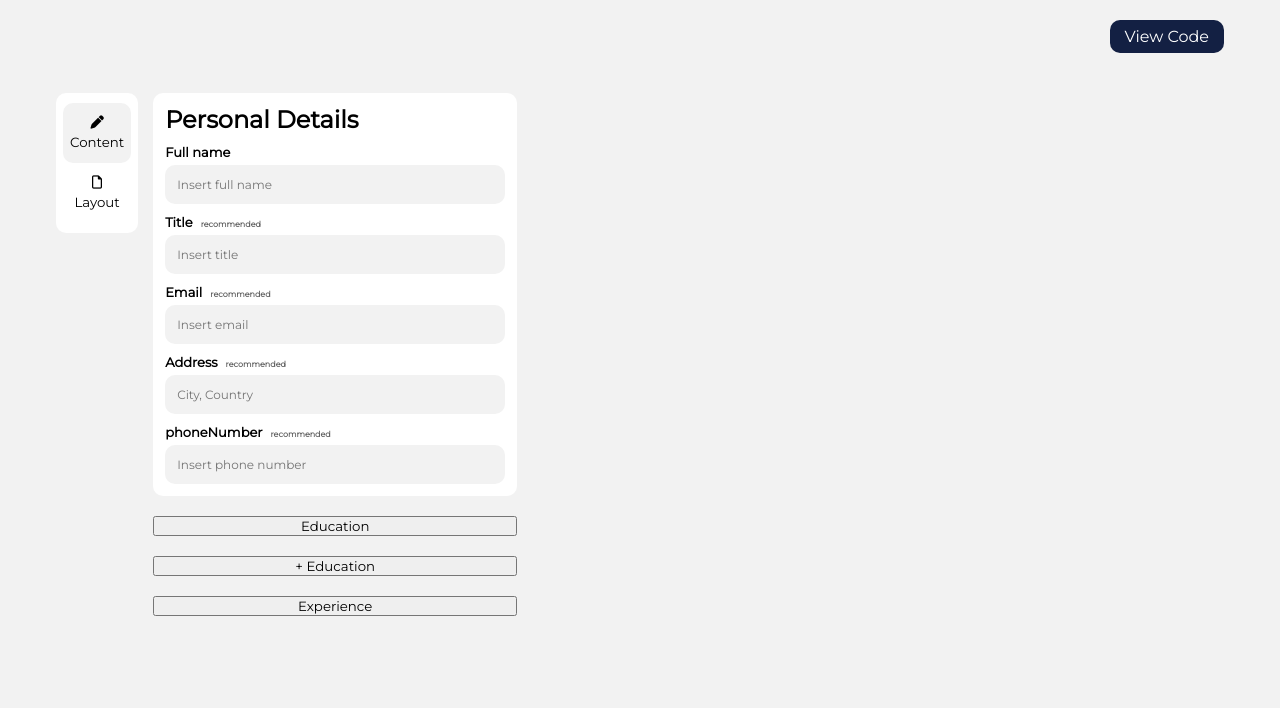
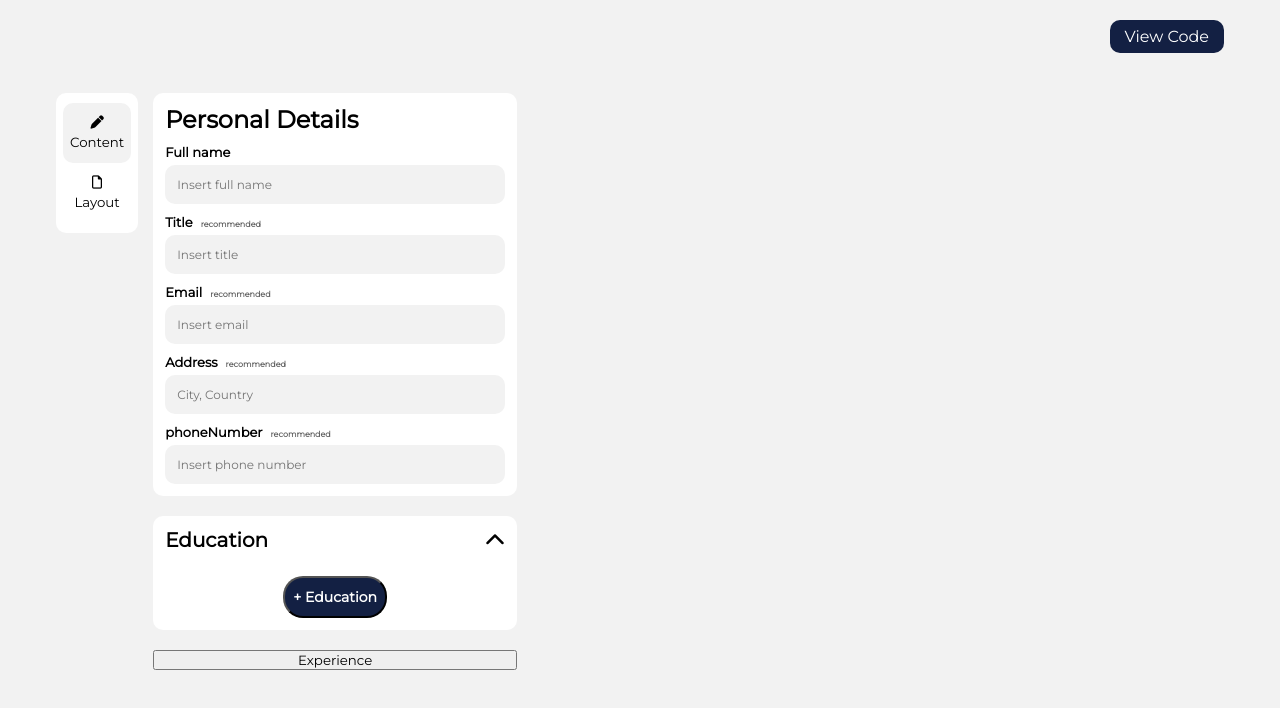
Before and after one commit to Alme08/curriculum-vitae-application, a React (Vite) app: page / in a window 1280 px wide. Both pictures are taken after a click on the button "Education". Shown: the top 708 px of the page. Built offline with nearby package versions, Linux system fonts and the light colour scheme.

Commit message:
update return

```diff
--- a/src/components/CvForm/Education.jsx
+++ b/src/components/CvForm/Education.jsx
@@ -1,12 +1,13 @@
 function Education({educations, handleExpand, isExpand, handleAddEducation}) {
+    const edit = educations.find(education => education.edit === true);
     return(
-        <>
-            <button id="education" onClick={handleExpand}>Education</button>
+        <div>
+            <button className={!isExpand ? 'educationSection' : 'educationSection open' } id="education" onClick={handleExpand}>Education
+            <i id="education" className={!isExpand ? 'fa-solid fa-chevron-down' : 'fa-solid fa-chevron-down open' }></i></button>
             {isExpand &&
-            <>
-                {educations.map((education) => {
-                    return education.edit === false ? <button key={education.id}>{education.university}</button> :
-                    <div>
+            <div className="sectionOpen">
+                {edit ?
+                    <div key={edit.id}>
                         <p>1</p>
                         <p>2</p>
                         <p>3</p>
@@ -15,12 +16,16 @@ function Education({educations, handleExpand, isExpand, handleAddEducation}) {
                             <button>Cancel</button>
                             <button>Save</button>
                         </div>
-                    </div>
-
-                })}
-                <button onClick={handleAddEducation}>+ Education</button>
-            </>}
-        </>
+                    </div> :
+                    <>
+                        {educations.map((education) => {
+                            return <button key={education.id}>{education.university}</button>
+                        })}
+                        <button className="addEducation" onClick={handleAddEducation}>+ Education</button>
+                    </>
+                }
+            </div>}
+        </div>
     )
 }
 
```
